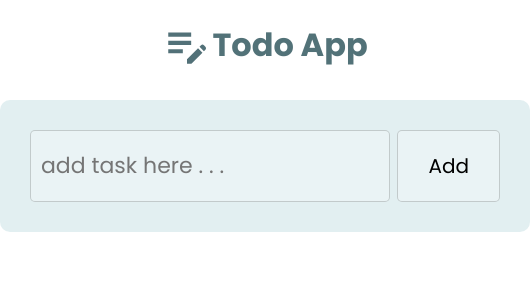
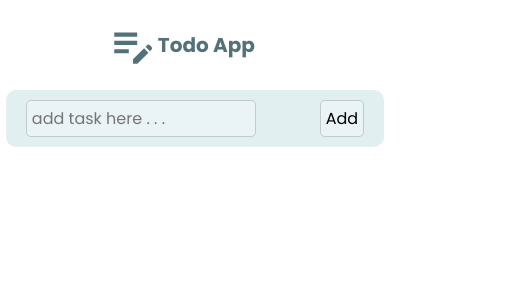
Before and after one commit to tanvir35web/Basic-Todo-App, a React (Vite) app: page / in a window 390 px wide. Shown: the top 300 px of the page, 530 px wide, since content can reach past the window. Built offline with nearby package versions, Linux system fonts and the light colour scheme.

Commit message:
responsive done

```diff
--- a/src/components/BasicTodo.jsx
+++ b/src/components/BasicTodo.jsx
@@ -1,6 +1,7 @@
 import React, { useState, useEffect, useRef } from "react";
 import { MdOutlineEditNote } from "react-icons/md";
 import { MdDelete } from "react-icons/md";
+import './BasicTodoResponsive.css'
 
 
 const BasicTodo = () => {
@@ -8,7 +9,7 @@ const BasicTodo = () => {
   const [input, setInput] = useState("");
   const inputRef = useRef(null);
 
-  // for local storage start
+
 
   useEffect(() => {
     const storedTasks = JSON.parse(localStorage.getItem('tasks'));
@@ -22,7 +23,7 @@ const BasicTodo = () => {
     localStorage.setItem('tasks', JSON.stringify(tasks));
   }, [tasks]);
 
-  // for local storage end
+
 
   function handleAddTask() {
     if (input !== "") {
--- /dev/null
+++ b/src/components/BasicTodoResponsive.css
@@ -0,0 +1,40 @@
+@media screen and (max-width: 545px) {
+    .container {
+      width: 97vw;
+    }
+
+    .container h1 {
+      width: 90vw;
+      margin-bottom: 20px;
+      font-size: 20px;
+    }
+
+    .formInput {
+      margin-bottom: 20px;
+      width: 97vw;
+      padding: 10px 20px;
+      border-radius: 10px;
+    }
+
+    .formInput input {
+      background-color: rgba(255, 255, 255, 0.275);
+      font-size: 16px;
+      padding: 5px;
+      width: 230px;
+    }
+
+    .formInput button {
+      padding: 5px;
+      font-size: 16px;
+
+    }
+
+  .taskList {
+    margin: 5px 0;
+    font-size: 16px;
+    width: 97vw;
+    padding: 10px 20px;
+  }
+
+
+  }
```
Also changed, not shown: src/App.css (line endings or trailing spaces).
